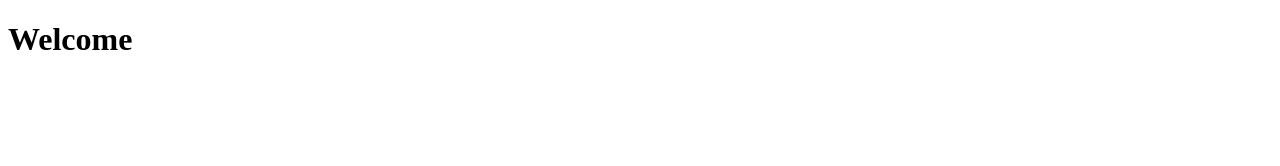
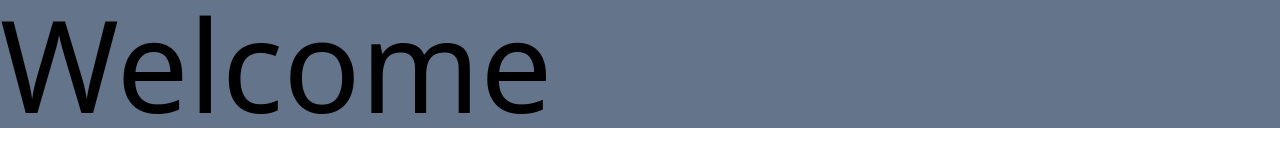
Before and after one commit to Jonathancsanon/f24c1-homepage-03, a website: page index.html in a window 1280 px wide. Drawn offline with Linux system fonts and the light colour scheme.

Commit message:
Completes tailwind intial  setup

```diff
--- a/index.html
+++ b/index.html
@@ -4,9 +4,10 @@
     <meta charset="UTF-8">
     <meta name="viewport" content="width=device-width, initial-scale=1.0">
     <title>Homepage 03</title>
+    <link rel="stylesheet" href="src/style.css">
 </head>
 <body>
-    <h1>Welcome</h1>
+    <h1 class="text-9xl bg-slate-500">Welcome</h1>
 
 </body>
 </html>
--- /dev/null
+++ b/package.json
@@ -0,0 +1,5 @@
+{
+  "devDependencies": {
+    "tailwindcss": "^3.4.1"
+  }
+}
--- /dev/null
+++ b/src/tailwind.css
@@ -0,0 +1,3 @@
+@tailwind base;
+@tailwind components;
+@tailwind utilities;
--- /dev/null
+++ b/tailwind.config.js
@@ -0,0 +1,8 @@
+/** @type {import('tailwindcss').Config} */
+module.exports = {
+  content: ["./index.html"],
+  theme: {
+    extend: {},
+  },
+  plugins: [],
+}
```
Also changed, not shown: src/style.css (added), 2 other files.
